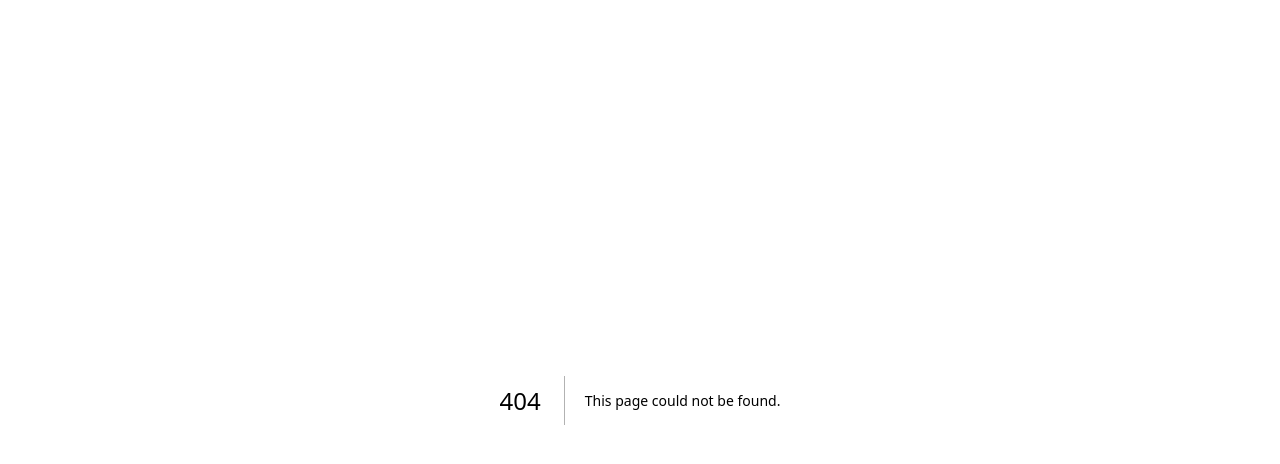
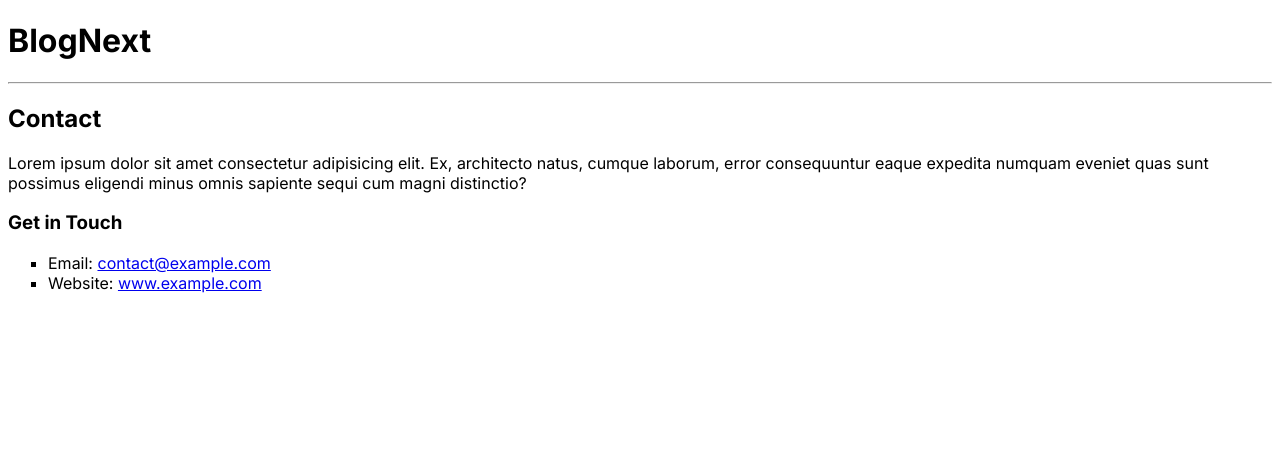
Before and after one commit to rawdaymohamed/BlogNext-LinkedIn-project, a Next.js app: page /blog/contact in a window 1280 px wide. Before the commit this address had no page. Shown: the top 464 px of the page. Built offline with nearby package versions, Linux system fonts and the light colour scheme.

Commit message:
Add blog routes for contact and about

```diff
--- /dev/null
+++ b/src/app/blog/contact/page.tsx
@@ -0,0 +1,26 @@
+import React from 'react';
+
+export default function Page() {
+  return (
+    <div>
+      <h2>Contact</h2>
+      <p>
+        Lorem ipsum dolor sit amet consectetur adipisicing elit. Ex, architecto natus,
+        cumque laborum, error consequuntur eaque expedita numquam eveniet quas sunt
+        possimus eligendi minus omnis sapiente sequi cum magni distinctio?
+      </p>
+      <div>
+        <h3>Get in Touch</h3>
+        <ul style={{ listStyleType: "square" }}>
+          <li>
+            <span>Email: <a href="mailto:contact@example.com">contact@example.com</a></span>
+          </li>
+          <li>
+            <span>Website: <a href="https://www.example.com">www.example.com</a></span>
+          </li>
+        </ul>
+
+      </div>
+    </div>
+  );
+}
--- /dev/null
+++ b/src/app/blog/layout.tsx
@@ -0,0 +1,13 @@
+export default function Layout({
+  children,
+}: Readonly<{
+  children: React.ReactNode;
+}>) {
+  return (
+    <>
+      <h1>BlogNext</h1>
+      <hr/>
+      <div>{children}</div>
+    </>
+  );
+}
```
Also changed, not shown: src/app/blog/about/page.tsx (added, +13 -0 lines).
